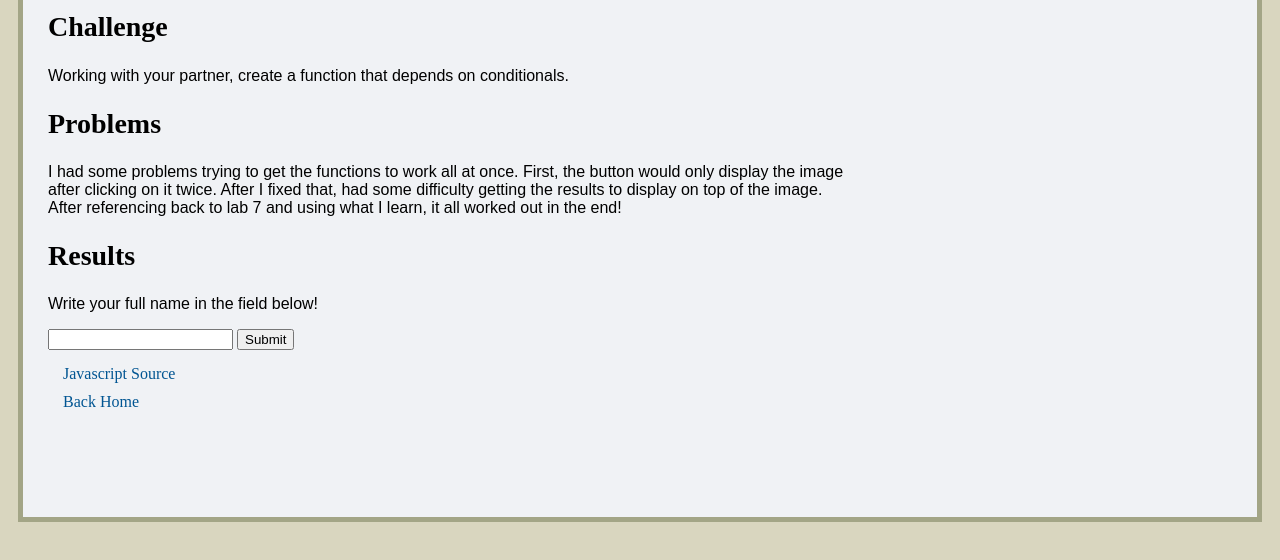
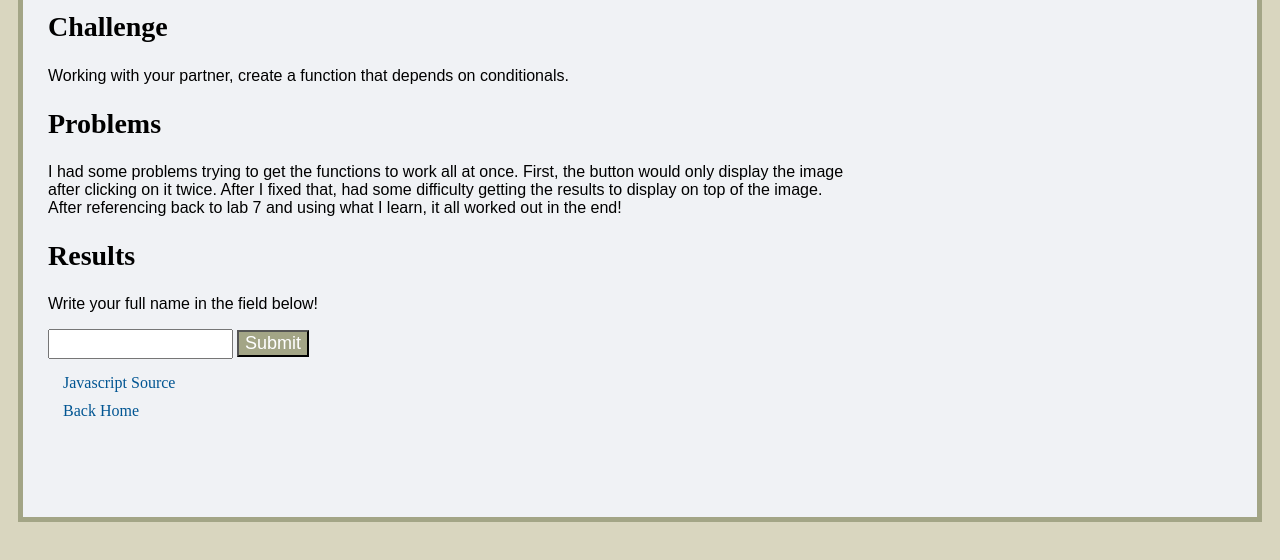
Before and after one commit to holyneotrin/cst252, a plain HTML site: page lab13/index.html in a window 1280 px wide. Shown: the part 148-708 px from the top of the page. Drawn offline with Linux system fonts and the light colour scheme.

Commit message:
Update lab13.css

```diff
--- a/lab13/css/lab13.css
+++ b/lab13/css/lab13.css
@@ -51,3 +51,14 @@ h2 {
 body{
   background-color: #d9d6bf;
 }
+
+#input {
+  height: 24px;
+}
+
+#button {
+  font-size: 18px;
+  text-align: center;
+  background-color: #a3a586;
+  color: white;
+}
```
